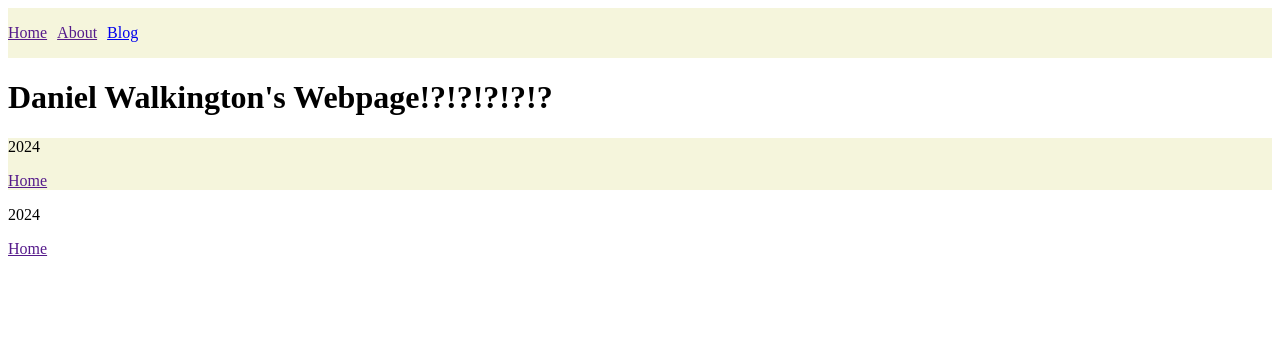
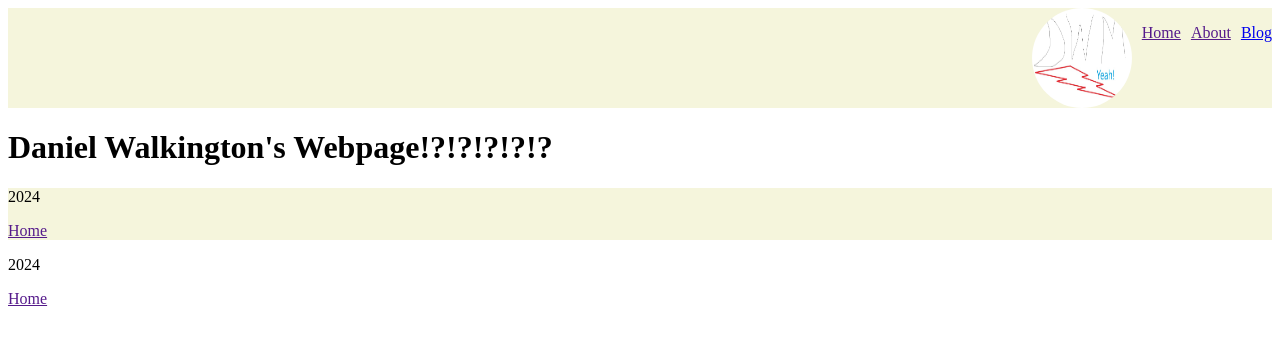
Before and after one commit to DaniWalkington/dani-website, an Angular app: page / in a window 1280 px wide. Shown: the top 342 px of the page. Built offline with nearby package versions, Linux system fonts and the light colour scheme.

Commit message:
creating styling logo on navbar

```diff
--- a/src/app/components/layout/navbar/navbar.component.css
+++ b/src/app/components/layout/navbar/navbar.component.css
@@ -1,6 +1,13 @@
 .navbar-div {
   background-color: beige;
   display: flex;
-  justify-content: flex-start;
+  justify-content: flex-end;
+  flex-direction: row;
   gap: 10px;
 }
+.logo{
+  justify-self: flex-start;
+  border-radius: 50%;
+  width: 100px;
+  height: 100px
+}
--- a/src/app/components/layout/navbar/navbar.component.html
+++ b/src/app/components/layout/navbar/navbar.component.html
@@ -1,4 +1,5 @@
 <div class="navbar-div">
+  <img class="logo" src="assets\images\logo.jpg"/>
   <p><a href="">Home</a></p>
   <p><a href="">About</a></p>
   <p><a routerLink="blog">Blog</a></p>
```
Also changed, not shown: src/assets/images/logo.jpg (added).
